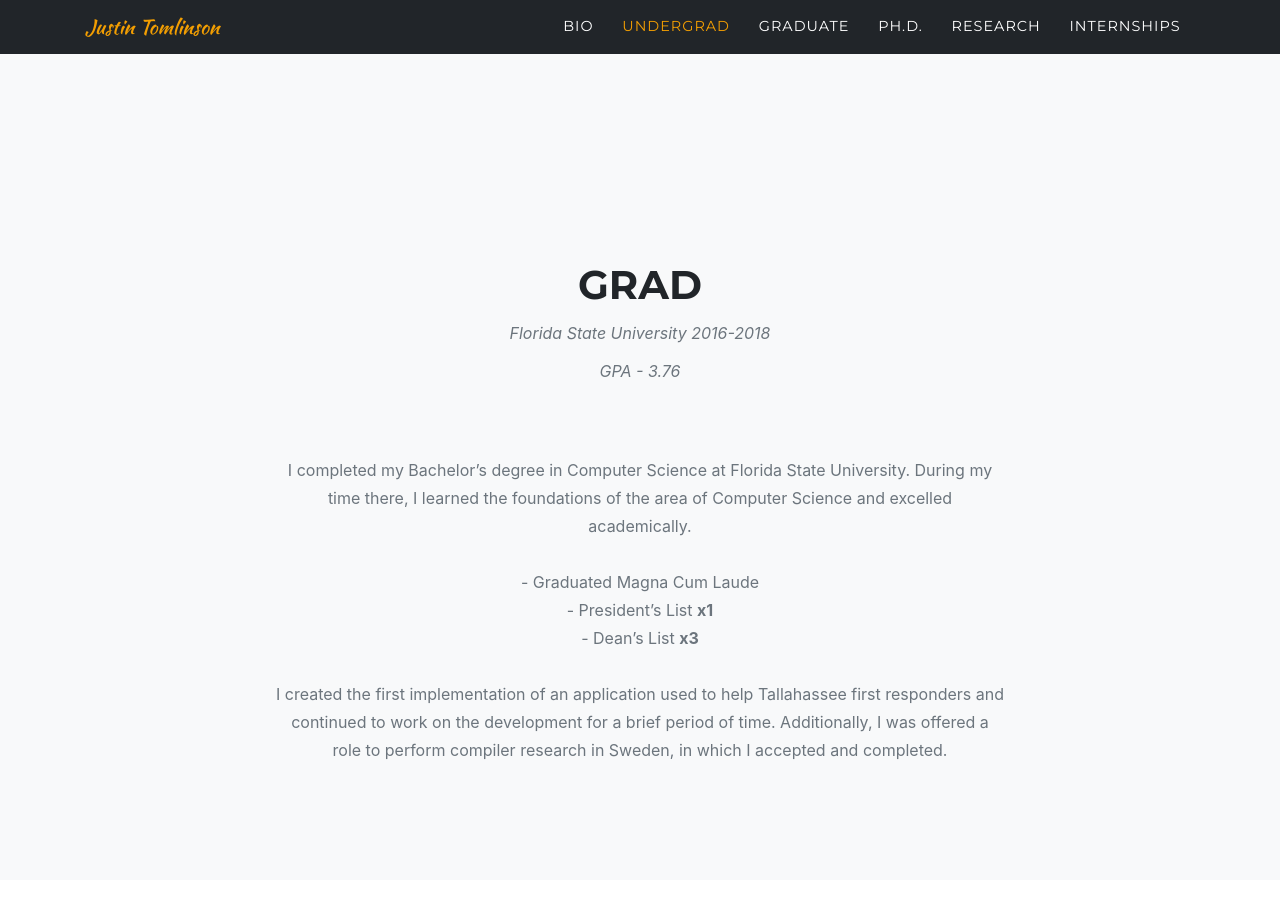
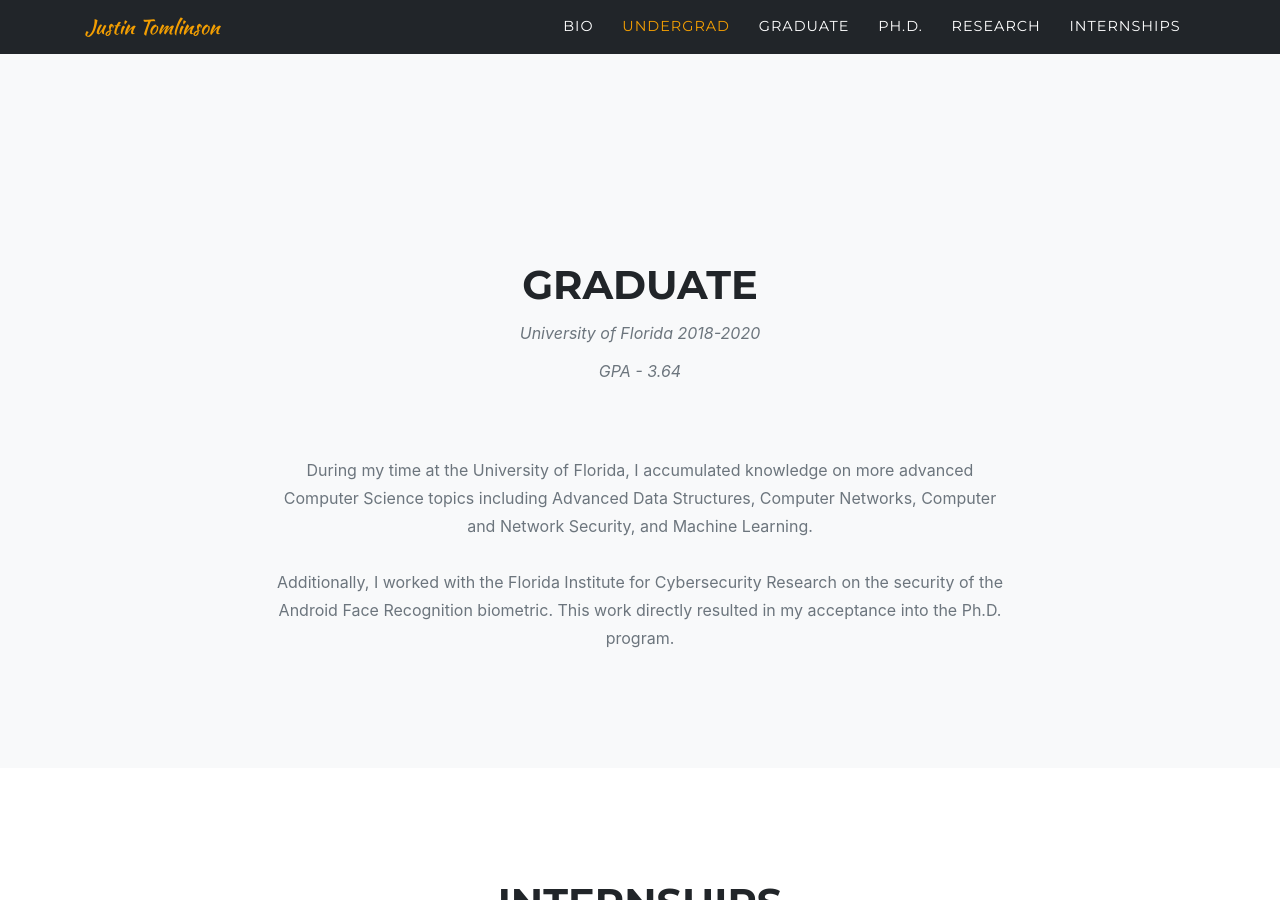
Before and after one commit to tomljr2/tomljr2.github.io, a Jekyll site: the page built from index.md, in a window 1280 px wide and 900 px high, scrolled down 2201 px. Built offline with Jekyll 4.4.1, drawn with Linux system fonts in a browser that asks for light colours; some web fonts are replaced.

Commit message:
Update sitetext.yml

```diff
--- a/_data/sitetext.yml
+++ b/_data/sitetext.yml
@@ -36,13 +36,9 @@ en: &DEFAULT_EN
     section: about
 
   grad:
-    title: "Grad"
-    text: "Florida State University 2016-2018<br/><br/>GPA - 3.76"
-    body: "I completed my Bachelor's degree in Computer Science at Florida State University. During my time there, I learned the foundations of the area of Computer Science and excelled academically.<br/><br/>
-      - Graduated Magna Cum Laude<br/>
-      - President’s List **x1**<br/>
-      - Dean’s List **x3**
-    <br/><br/>I created the first implementation of an application used to help Tallahassee first responders and continued to work on the development for a brief period of time. Additionally, I was offered a role to perform compiler research in Sweden, in which I accepted and completed."
+    title: "Graduate"
+    text: "University of Florida 2018-2020<br/><br/>GPA - 3.64"
+    body: "During my time at the University of Florida, I accumulated knowledge on more advanced Computer Science topics including Advanced Data Structures, Computer Networks, Computer and Network Security, and Machine Learning.<br/><br/>Additionally, I worked with the Florida Institute for Cybersecurity Research on the security of the Android Face Recognition biometric. This work directly resulted in my acceptance into the Ph.D. program."
     section: grad
 
   portfolio:
```
